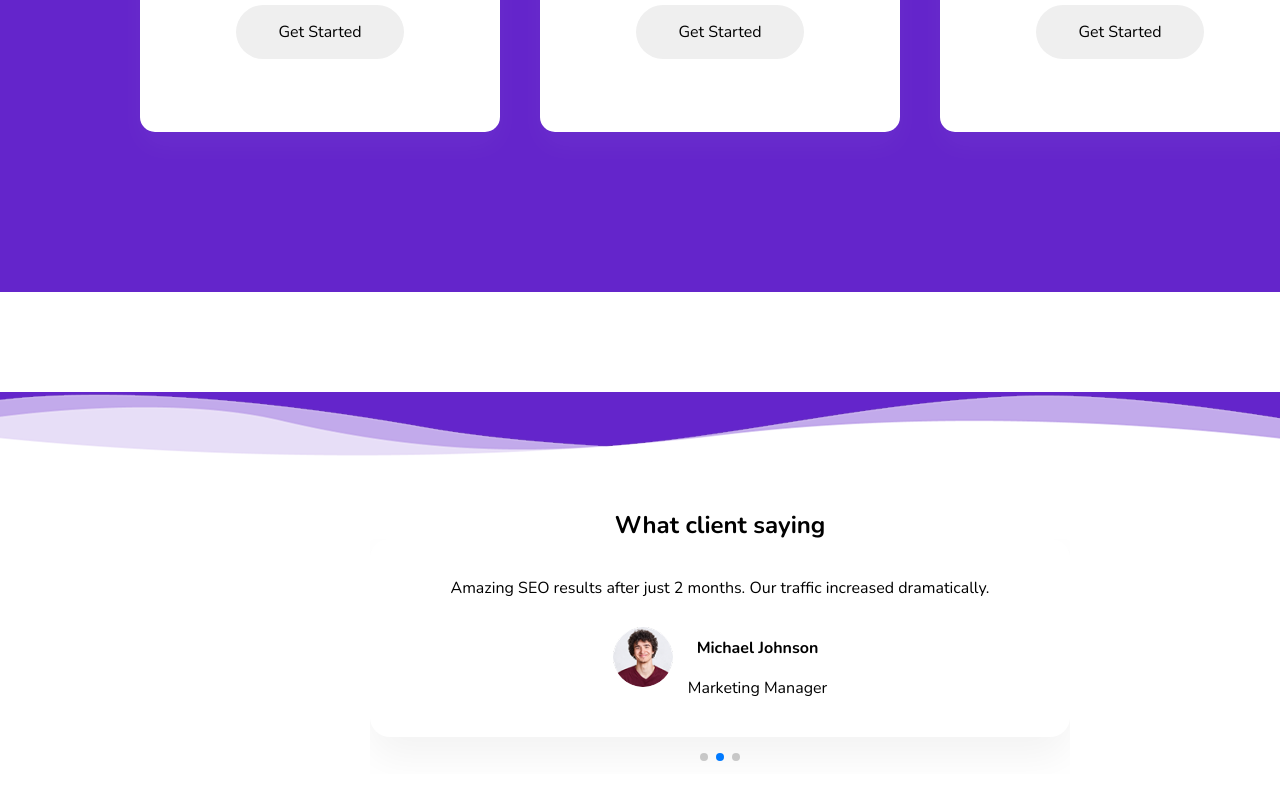
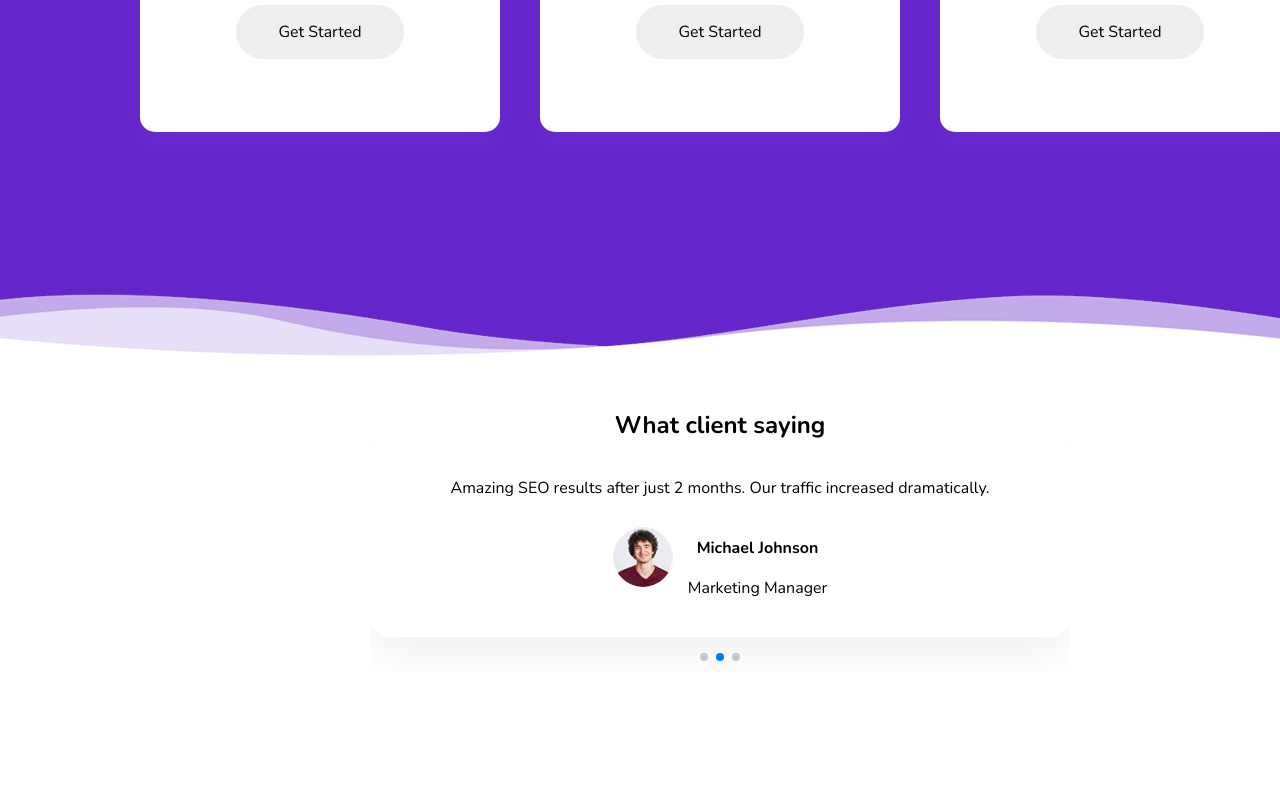
Before and after one commit to DmytroK-goit/seo-marketing, a Next.js app: page / in a window 1280 px wide. Shown: the part 7173-7973 px from the top of the page. After the commit the page ends 7847 px from the top, so only its background shows below. Built offline with nearby package versions, Linux system fonts and the light colour scheme.

Commit message:
Comment out padding in FidBack styles
Disable the 100px vertical padding on .feedback_sec by commenting out the padding rule in src/Components/FidBack/FidBack.module.scss to adjust layout spacing.

```diff
--- a/src/Components/FidBack/FidBack.module.scss
+++ b/src/Components/FidBack/FidBack.module.scss
@@ -1,6 +1,6 @@
 .feedback_sec {
   position: relative;
-  padding: 100px 0;
+  //   padding: 100px 0;
 }
 
 .feedback_block {
```
